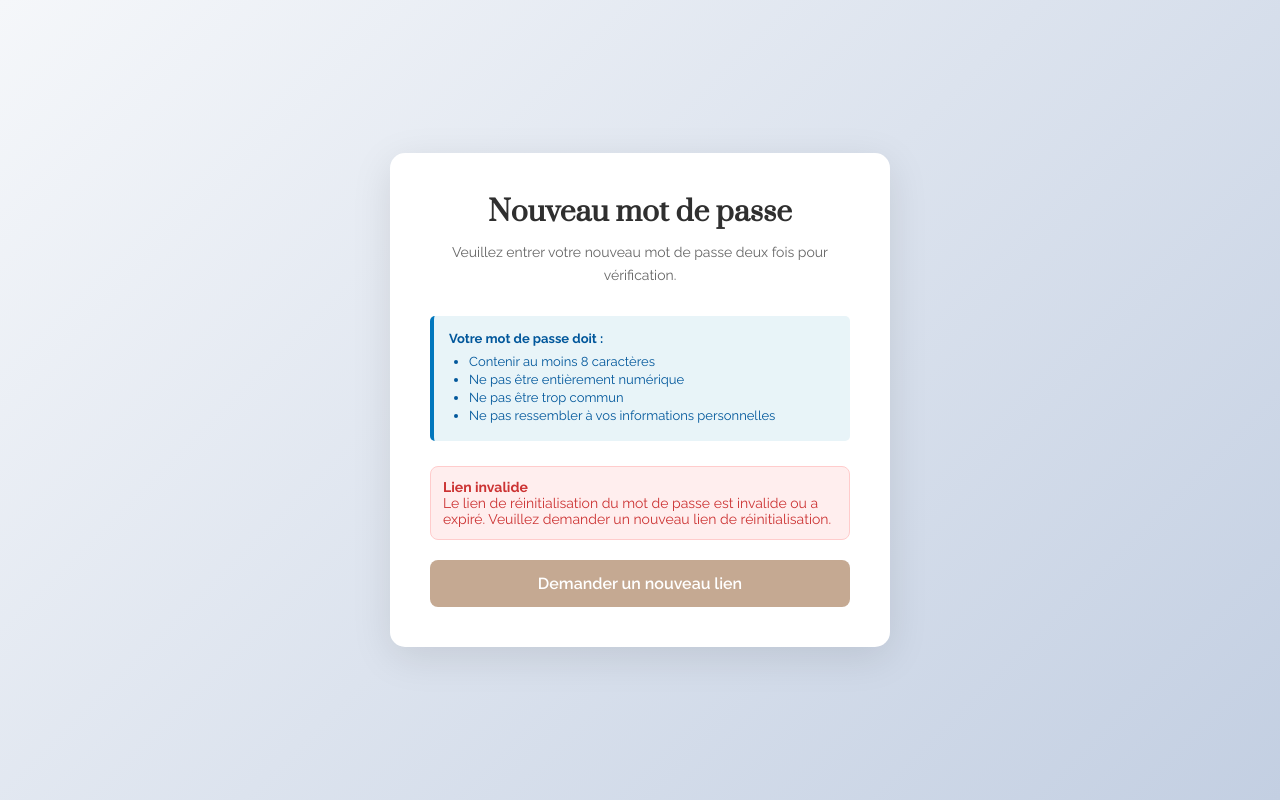
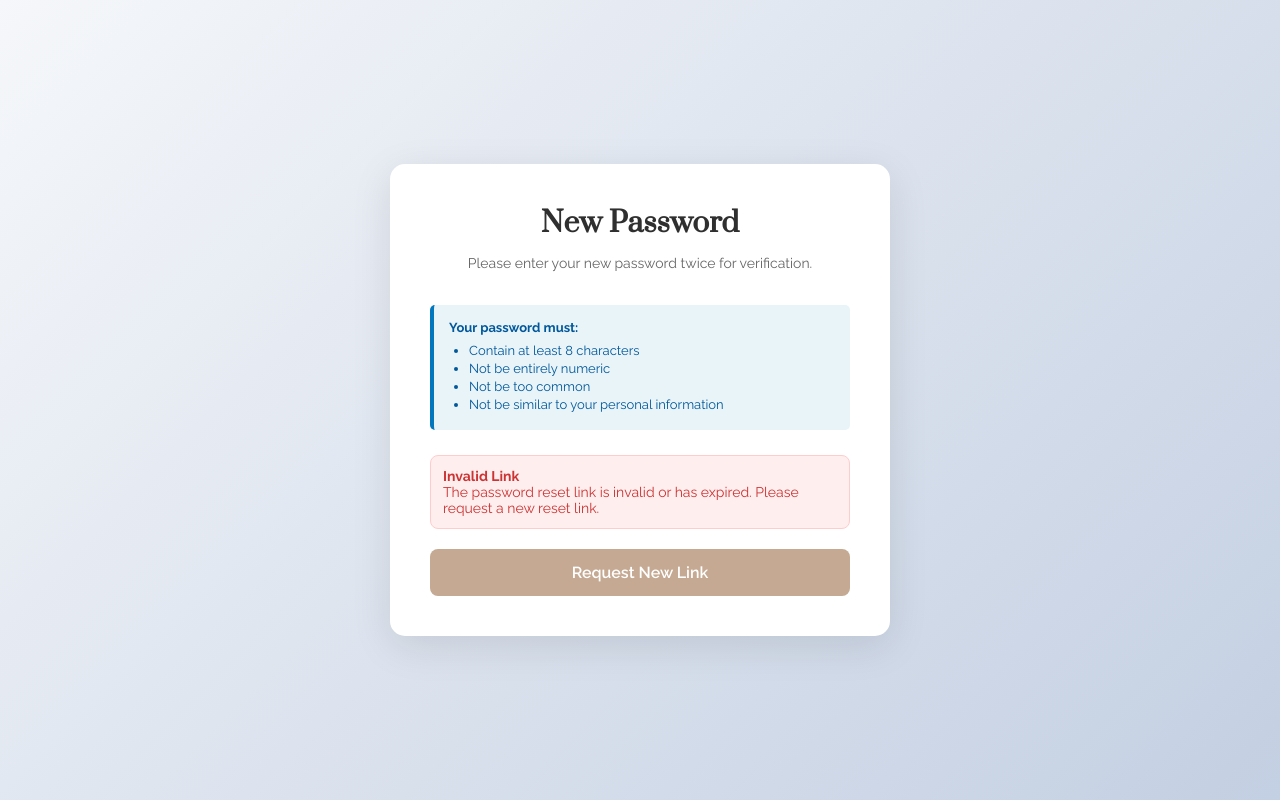
Before and after one commit to FatmaLajmi/SmartLibrary, a Django app: page /user/password-reset-confirm/1/1/ in a window 1280 px wide. Run offline with Django 5.2, Linux system fonts and the light colour scheme.

Commit message:
new main

```diff
--- a/ChatAppApi/views.py
+++ b/ChatAppApi/views.py
@@ -27,12 +27,12 @@ if GEMINI_ENABLED:
             "Install the package that provides `google.genai` or set GEMINI_ENABLED=false."
         )
 
-    # Create Gemini client using API key from environment variable
-    GEMINI_API_KEY = os.environ.get("GEMINI_API_KEY")
+    # Create Gemini client using API key from Django settings
+    GEMINI_API_KEY = getattr(settings, 'GEMINI_API_KEY', None)
 
     if not GEMINI_API_KEY:
         raise RuntimeError(
-            "GEMINI_API_KEY environment variable is not set but GEMINI_ENABLED=True."
+            "GEMINI_API_KEY setting is not configured but GEMINI_ENABLED=True."
         )
 
     client = genai.Client(api_key=GEMINI_API_KEY)
--- a/SmartLibrary/template/UserApp/password_reset_confirm.html
+++ b/SmartLibrary/template/UserApp/password_reset_confirm.html
@@ -1,9 +1,9 @@
 <!DOCTYPE html>
-<html lang="fr">
+<html lang="en">
 <head>
     <meta charset="UTF-8">
     <meta name="viewport" content="width=device-width, initial-scale=1.0">
-    <title>Nouveau mot de passe - SmartLibrary</title>
+    <title>New Password - SmartLibrary</title>
     <link href="https://fonts.googleapis.com/css2?family=Raleway:wght@300;400;500;600;700&family=Prata&display=swap" rel="stylesheet">
     <style>
         * {
@@ -149,16 +149,16 @@
 </head>
 <body>
     <div class="confirm-container">
-        <h1>Nouveau mot de passe</h1>
-        <p class="subtitle">Veuillez entrer votre nouveau mot de passe deux fois pour vérification.</p>
+        <h1>New Password</h1>
+        <p class="subtitle">Please enter your new password twice for verification.</p>
 
         <div class="password-requirements">
-            <strong>Votre mot de passe doit :</strong>
+            <strong>Your password must:</strong>
             <ul>
-                <li>Contenir au moins 8 caractères</li>
-                <li>Ne pas être entièrement numérique</li>
-                <li>Ne pas être trop commun</li>
-                <li>Ne pas ressembler à vos informations personnelles</li>
+                <li>Contain at least 8 characters</li>
+                <li>Not be entirely numeric</li>
+                <li>Not be too common</li>
+                <li>Not be similar to your personal information</li>
             </ul>
         </div>
 
@@ -180,25 +180,25 @@
                 {% csrf_token %}
 
                 <div class="form-group">
-                    <label for="{{ form.new_password1.id_for_label }}">Nouveau mot de passe</label>
+                    <label for="{{ form.new_password1.id_for_label }}">New Password</label>
                     {{ form.new_password1 }}
                 </div>
 
                 <div class="form-group">
-                    <label for="{{ form.new_password2.id_for_label }}">Confirmer le mot de passe</label>
+                    <label for="{{ form.new_password2.id_for_label }}">Confirm Password</label>
                     {{ form.new_password2 }}
                 </div>
 
-                <button type="submit" class="btn-submit">Réinitialiser mon mot de passe</button>
+                <button type="submit" class="btn-submit">Reset My Password</button>
             </form>
         {% else %}
             <div class="error-message">
-                <strong>Lien invalide</strong><br>
-                Le lien de réinitialisation du mot de passe est invalide ou a expiré.
-                Veuillez demander un nouveau lien de réinitialisation.
+                <strong>Invalid Link</strong><br>
+                The password reset link is invalid or has expired.
+                Please request a new reset link.
             </div>
             <a href="{% url 'password_reset' %}" class="btn-submit" style="display: block; text-align: center; text-decoration: none;">
-                Demander un nouveau lien
+                Request New Link
             </a>
         {% endif %}
     </div>
--- a/SmartLibrary/template/UserApp/password_reset_subject.txt
+++ b/SmartLibrary/template/UserApp/password_reset_subject.txt
@@ -1 +1 @@
-Réinitialisation de mot de passe - SmartLibrary
+Password Reset - SmartLibrary
--- a/SmartLibrary/template/index.html
+++ b/SmartLibrary/template/index.html
@@ -112,7 +112,7 @@
                                             <li><a href="{% url 'index' %}">Thank You</a></li>
                                         </ul>
                                     </li>
-									{# <li class="menu-item"><a href="{% url 'chat' %}" class="nav-link">Chatbot</a></li> #}
+									<li class="menu-item"><a href="{% url 'chat' %}" class="nav-link">Chatbot</a></li>
                                     <li class="menu-item"><a href="#featured-books" class="nav-link">Featured</a></li>
                                     <li class="menu-item"><a href="#popular-books" class="nav-link">Popular</a></li>
                                     <li class="menu-item"><a href="#special-offer" class="nav-link">Offer</a></li>
--- a/SmartLibrary/urls.py
+++ b/SmartLibrary/urls.py
@@ -18,8 +18,8 @@ urlpatterns = [
     path('accounts/', include('django.contrib.auth.urls')),
     path('user/', include('UserApp.urls')),
     path('stock/', include('StockApp.urls')),
-    # path('chat/', include('ChatApp.urls')),
-    # path('api/chat/', include('ChatAppApi.urls')),
+    path('chat/', include('ChatApp.urls')),
+    path('api/chat/', include('ChatAppApi.urls')),
 ]
 
 if settings.DEBUG:
--- a/UserApp/password_reset_views.py
+++ b/UserApp/password_reset_views.py
@@ -26,7 +26,7 @@ class CustomPasswordResetView(PasswordResetView):
         logger.info(f"Password reset requested for email: {email}")
         messages.success(
             self.request,
-            "Si cette adresse email existe dans notre système, vous recevrez un email de réinitialisation."
+            "If this email address exists in our system, you will receive a password reset email."
         )
         return super().form_valid(form)
 
@@ -56,11 +56,11 @@ class CustomPasswordResetConfirmView(PasswordResetConfirmView):
         """Validate new password and log successful reset"""
         user = form.save()
         logger.info(f"Password successfully reset for user: {user.email}")
-        messages.success(self.request, "Votre mot de passe a été réinitialisé avec succès !")
+        messages.success(self.request, "Your password has been reset successfully!")
         return super().form_valid(form)
 
     def form_invalid(self, form):
         """Log validation errors"""
         logger.warning(f"Password reset validation failed for token")
-        messages.error(self.request, "Le mot de passe ne respecte pas les critères de sécurité.")
+        messages.error(self.request, "The password does not meet the security requirements.")
         return super().form_invalid(form)
```
Also changed, not shown: SmartLibrary/settings.py (+7 -2 lines), SmartLibrary/template/UserApp/password_reset.html (+9 -9 lines), SmartLibrary/template/UserApp/password_reset_complete.html (+9 -9 lines), SmartLibrary/template/UserApp/password_reset_done.html (+11 -11 lines), SmartLibrary/template/UserApp/password_reset_email.html (+7 -7 lines).
